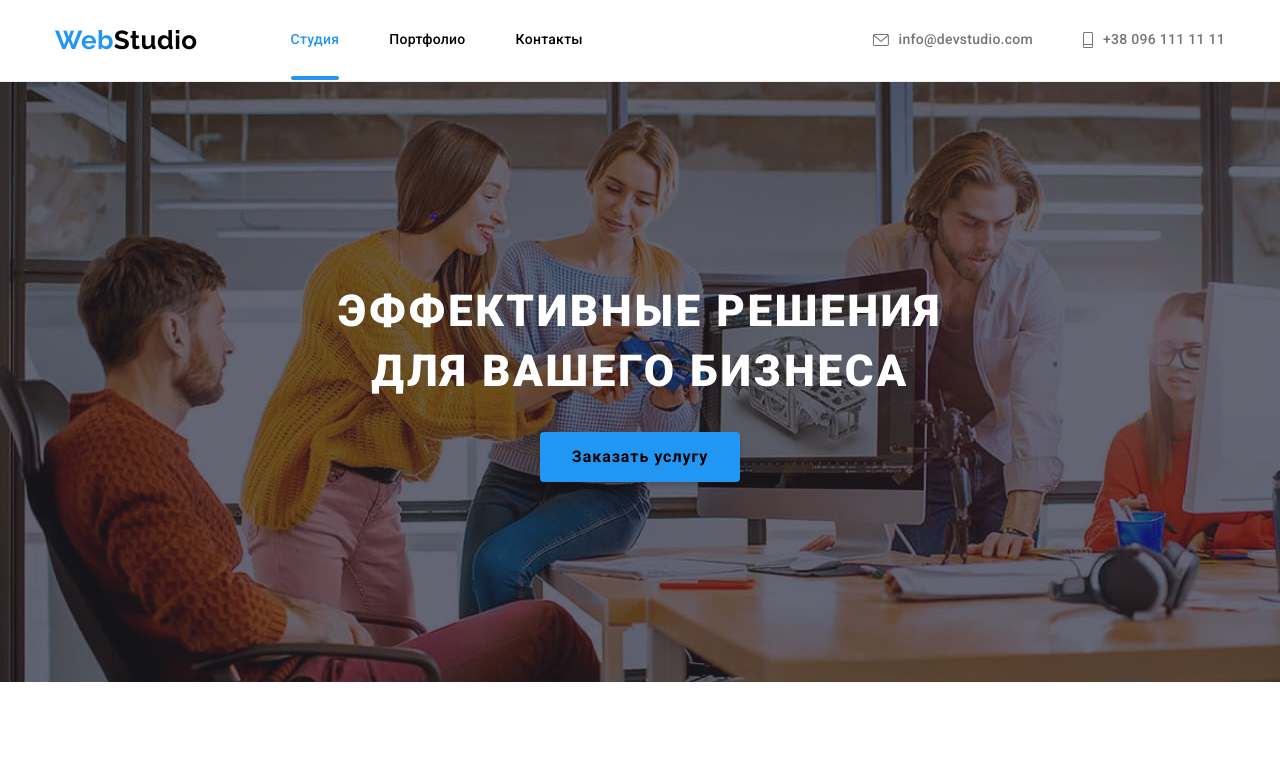
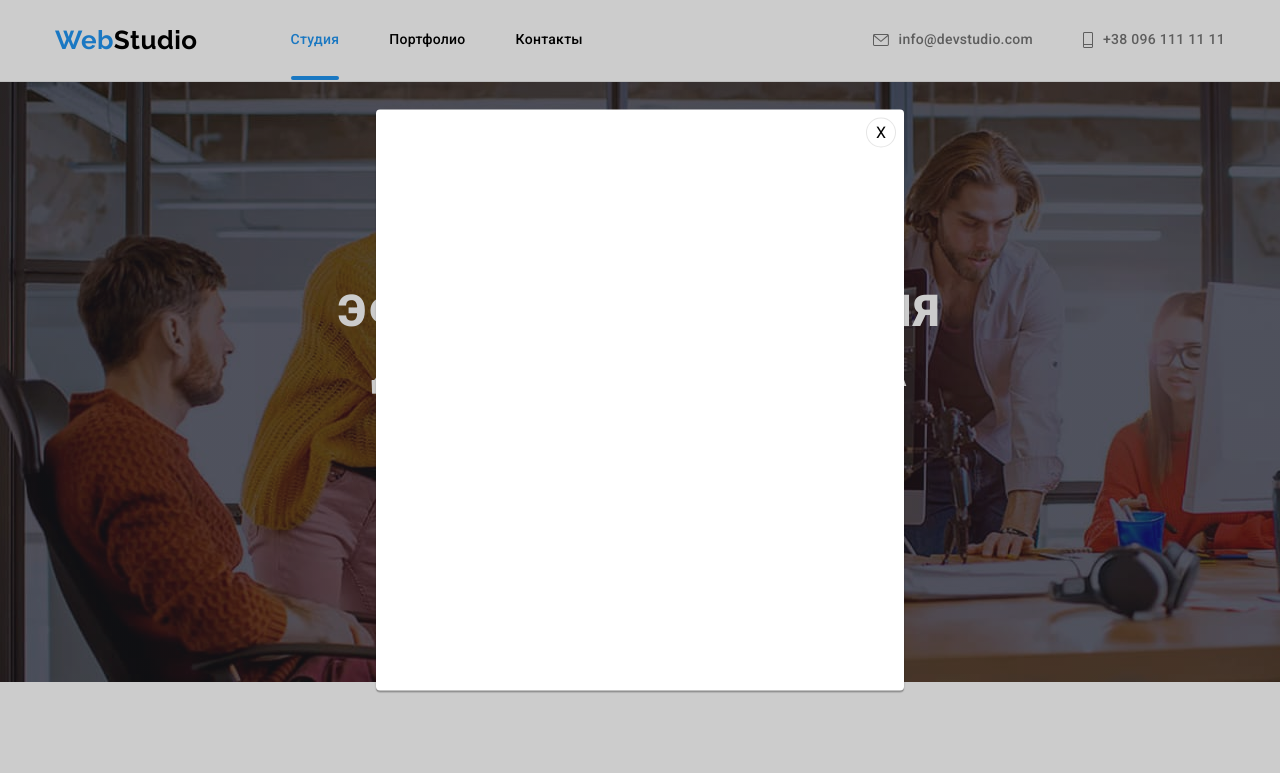
Before and after one commit to RitaDyvnych/goit-markup-hw-05, a plain HTML site: page index.html in a window 1280 px wide. Both pictures are taken after a click on the button "Заказать услугу". Shown: the top 773 px of the page. Drawn offline with nearby package versions, Linux system fonts and the light colour scheme; files whose address does not match are found by name.

Commit message:
добавлен бекдроп и модальное окно

```diff
--- a/css/styles.css
+++ b/css/styles.css
@@ -521,6 +521,55 @@ img {
   background-color: var(--logo-color);
 }
 
+/* модальное окно */
+
+.backdrop {
+  position: fixed;
+  top: 0;
+  left: 0;
+  width: 100%;
+  height: 100%;
+  background-color: rgba(0, 0, 0, 0.2);
+
+  opacity: 1;
+  transition: opasity 250 ms cubic-bezier(0.4, 0, 0.2, 1);
+}
+
+.backdrop.is-hidden {
+  opacity: 0;
+  visibility: hidden;
+  pointer-events: none;
+}
+
+.modal {
+  position: absolute;
+  top: 50%;
+  left: 50%;
+  transform: translate(-50%, -50%);
+  /* transition: transform 1000ms cubic-bezier(0.4, 0, 0.2, 1); */
+
+  width: 528px;
+  height: 581px;
+  background: var(--other-color);
+  box-shadow: 0px 1px 3px rgba(0, 0, 0, 0.12), 0px 1px 1px rgba(0, 0, 0, 0.14),
+    0px 2px 1px rgba(0, 0, 0, 0.2);
+  border-radius: 4px;
+}
+
+.close-modal {
+  position: absolute;
+  top: 8px;
+  right: 8px;
+  display: flex;
+  justify-content: center;
+  align-items: center;
+  width: 30px;
+  height: 30px;
+  background-color: var(--other-color);
+  border: 1px solid rgba(0, 0, 0, 0.1);
+  border-radius: 50%;
+}
+
 /*страница портфолио*/
 .buttons {
   font-family: inherit;
@@ -580,40 +629,18 @@ img {
   margin-top: -30px;
 }
 .gallery-item {
-  /* position: relative; */
   margin-left: 30px;
   margin-top: 30px;
   flex-basis: calc ((100% - 30px * 3) / 3);
 }
 
 .gallery-item .link {
-  /* position: relative; */
-
   padding-top: 0;
   padding-bottom: 0;
 
   transition: color 250ms cubic-bezier(0.4, 0, 0.2, 1),
     box-shadow 250ms cubic-bezier(0.4, 0, 0.2, 1);
 }
-
-/* .gallery-item .link::before {
-  display: inline-block;
-  content: "";
-
-  position: absolute;
-  top: 0;
-  left: 0;
-  width: 100%;
-  height: 294px;
-  background: rgba(33, 150, 243, 0.9);
-
-  opacity: 0;
-}
-
-.gallery-item .link:hover::before,
-.gallery-item .link:focus::before {
-  opacity: 1;
-} */
 
 .link-box {
   position: relative;
--- a/index.html
+++ b/index.html
@@ -373,6 +373,14 @@
         </div>
     </footer>
 
+
+<!-- модальное окно -->
+<div class="backdrop is-hidden" data-modal>
+    <div class="modal">
+        <button class="close-modal" data-modal-close>X</button>
+    </div>
+</div>
+
 <!-- скрипт для модального окна -->
 <script src="./js/modal.js"></script>
 
```
Also changed, not shown: js/modal.js (renamed from modal.js).
